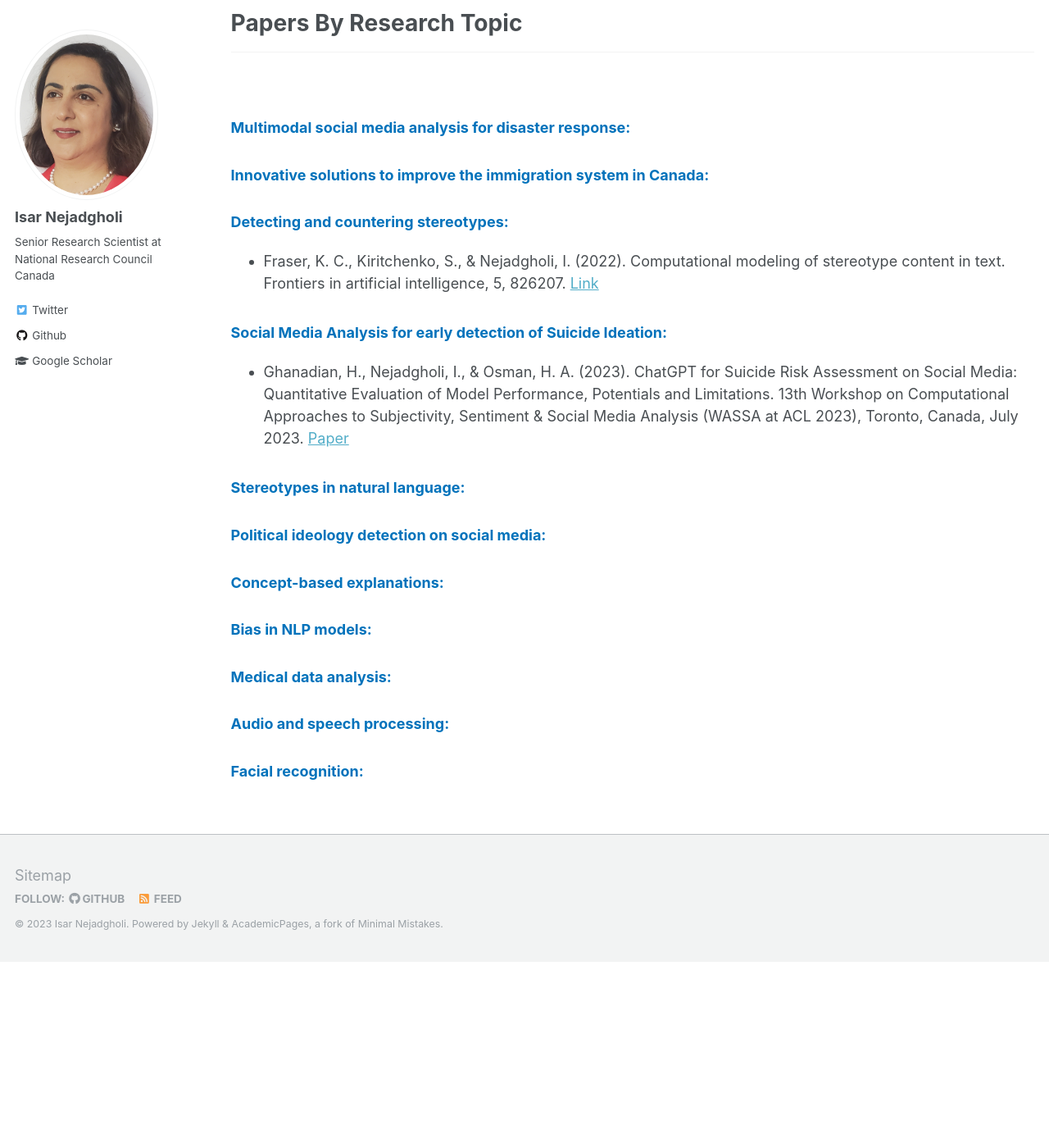
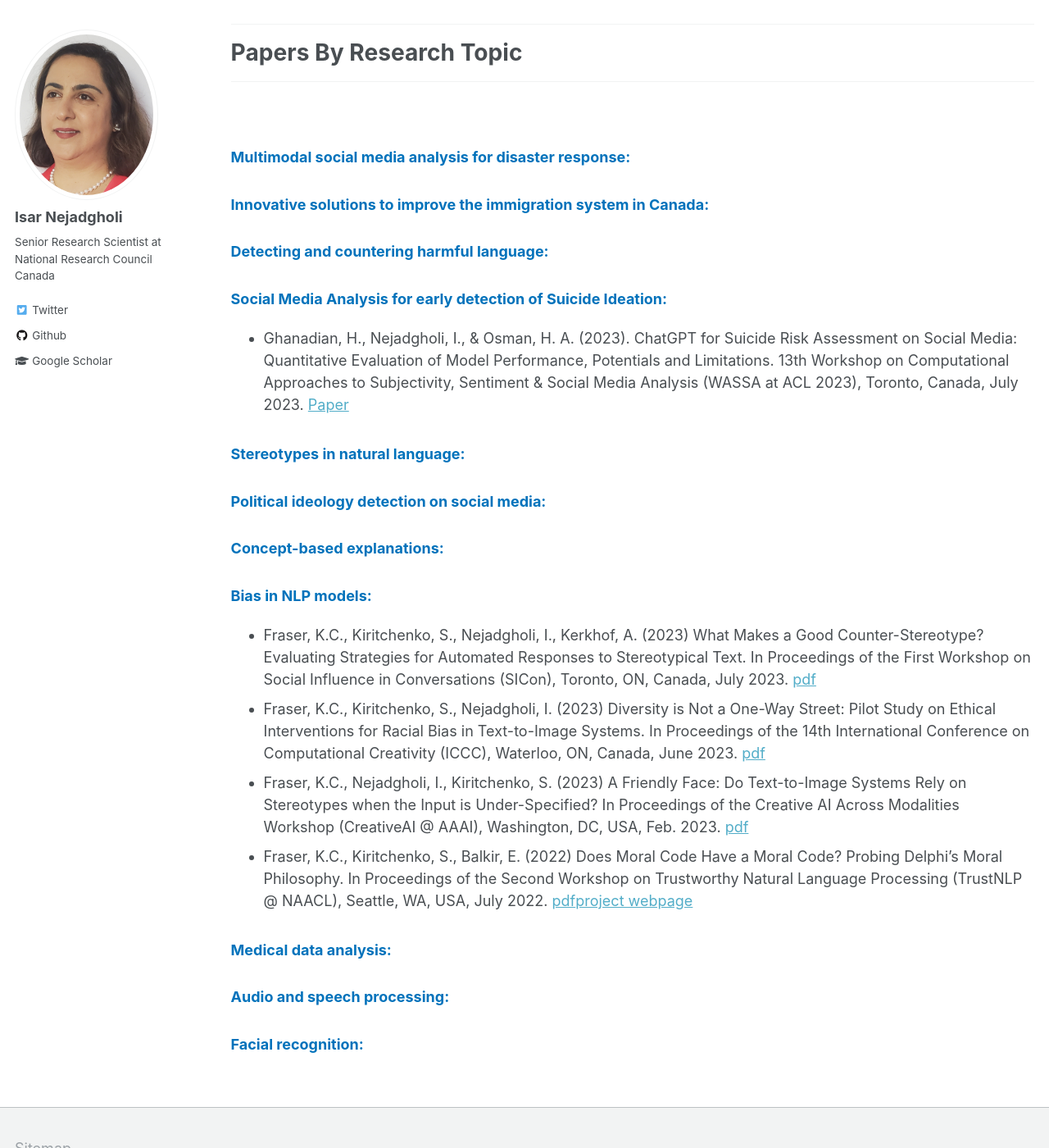
Before and after one commit to IsarNejad/IsarNejad.github.io, a Jekyll site: the page built from _pages/research.md, in a window 1280 px wide and 1400 px high, scrolled down 1158 px. Shown: the whole window at 82% size. Built offline with Jekyll 4.4.1, drawn with Linux system fonts in a browser that asks for light colours; before the commit the page ends 2331 px from its top, so only the background shows below that; some of the changed text lies outside the part shown.

Commit message:
Update research.md

```diff
--- a/_pages/research.md
+++ b/_pages/research.md
@@ -18,9 +18,11 @@ author_profile: true
   - [**Political ideology detection on social media:**](#political-ideology) This project is in collaboration with McGill University, where we use network analysis and natural language processing to understand the political ideologies expressed on social media.
 
 {: .amaranth-deep-purple}
-## Explainability and Fairness in NLP
-  - [**Concept-based explanations:**](#TCAV) In this project, we use concept-based explanations to analyze a model with respect to its sensitivity to human-understandable concepts.
+## Ethics in NLP:
+  - [**Explainability**](#TCAV) In this project, we use concept-based explanations to analyze a model with respect to its sensitivity to human-understandable concepts.
   - [**Bias in NLP models:**](#Bias) In this project, we use different techniques to uncover biases in text classifiers and generative models.
+  - [**Ethical Challenges in Abuisve Language Detection**](#JAIR)
+
 
 {: .amaranth-deep-purple}
 ## Machine Learning Applications
@@ -50,10 +52,10 @@ author_profile: true
 
 
 {: .gray}
-### Detecting and countering stereotypes:
+### Detecting and countering harmful language:
 <a id="Det-Count-Stereo"></a>
 
-- Fraser, K. C., Kiritchenko, S., & Nejadgholi, I. (2022). Computational modeling of stereotype content in text. Frontiers in artificial intelligence, 5, 826207. [Link](https://www.frontiersin.org/articles/10.3389/frai.2022.826207/full)
+
 
 {: .gray}
 ### Social Media Analysis for early detection of Suicide Ideation:
@@ -64,6 +66,7 @@ author_profile: true
 {: .gray}
 ### Stereotypes in natural language:
 <a id="Stereo-NL"></a>
+
 
 {: .gray}
 ### Political ideology detection on social media:
@@ -78,6 +81,11 @@ author_profile: true
 ### Bias in NLP models:
 <a id="Bias"></a>
 
+- Fraser, K.C., Kiritchenko, S., Nejadgholi, I., Kerkhof, A. (2023) What Makes a Good Counter-Stereotype? Evaluating Strategies for Automated Responses to Stereotypical Text. In Proceedings of the First Workshop on Social Influence in Conversations (SICon), Toronto, ON, Canada, July 2023. [pdf](https://www.svkir.com/papers/Fraser-et-al-CounterStereotypes-SICon-2023.pdf)
+- Fraser, K.C., Kiritchenko, S., Nejadgholi, I. (2023) Diversity is Not a One-Way Street: Pilot Study on Ethical Interventions for Racial Bias in Text-to-Image Systems. In Proceedings of the 14th International Conference on Computational Creativity (ICCC), Waterloo, ON, Canada, June 2023. [pdf](https://www.svkir.com/papers/Fraser-et-al-TextImageBias-ICCC-2023.pdf)
+- Fraser, K.C., Nejadgholi, I., Kiritchenko, S. (2023) A Friendly Face: Do Text-to-Image Systems Rely on Stereotypes when the Input is Under-Specified? In Proceedings of the Creative AI Across Modalities Workshop (CreativeAI @ AAAI), Washington, DC, USA, Feb. 2023. [pdf](https://www.svkir.com/papers/Fraser-et-al-CreativeAI-2023.pdf)
+- Fraser, K.C., Kiritchenko, S., Balkir, E. (2022) Does Moral Code Have a Moral Code? Probing Delphi's Moral Philosophy. In Proceedings of the Second Workshop on Trustworthy Natural Language Processing (TrustNLP @ NAACL), Seattle, WA, USA, July 2022. [pdf](https://www.svkir.com/papers/Fraser-et-al-moralQ-TrustNLP-2022.pdf)[project webpage](https://www.svkir.com/projects/moralQ.html)
+
 {: .gray}
 ### Medical data analysis:
 <a id="biomedical"></a>
```
